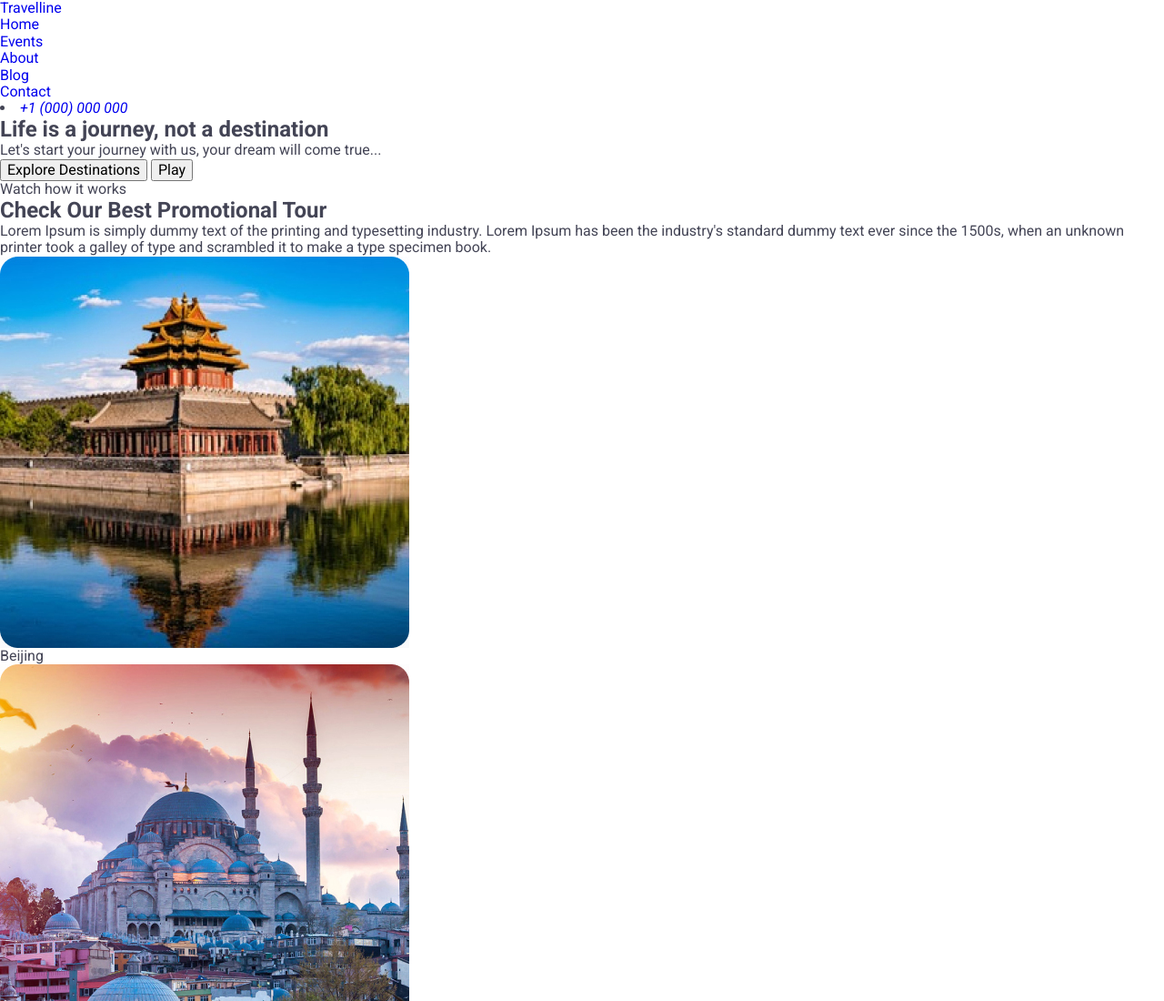
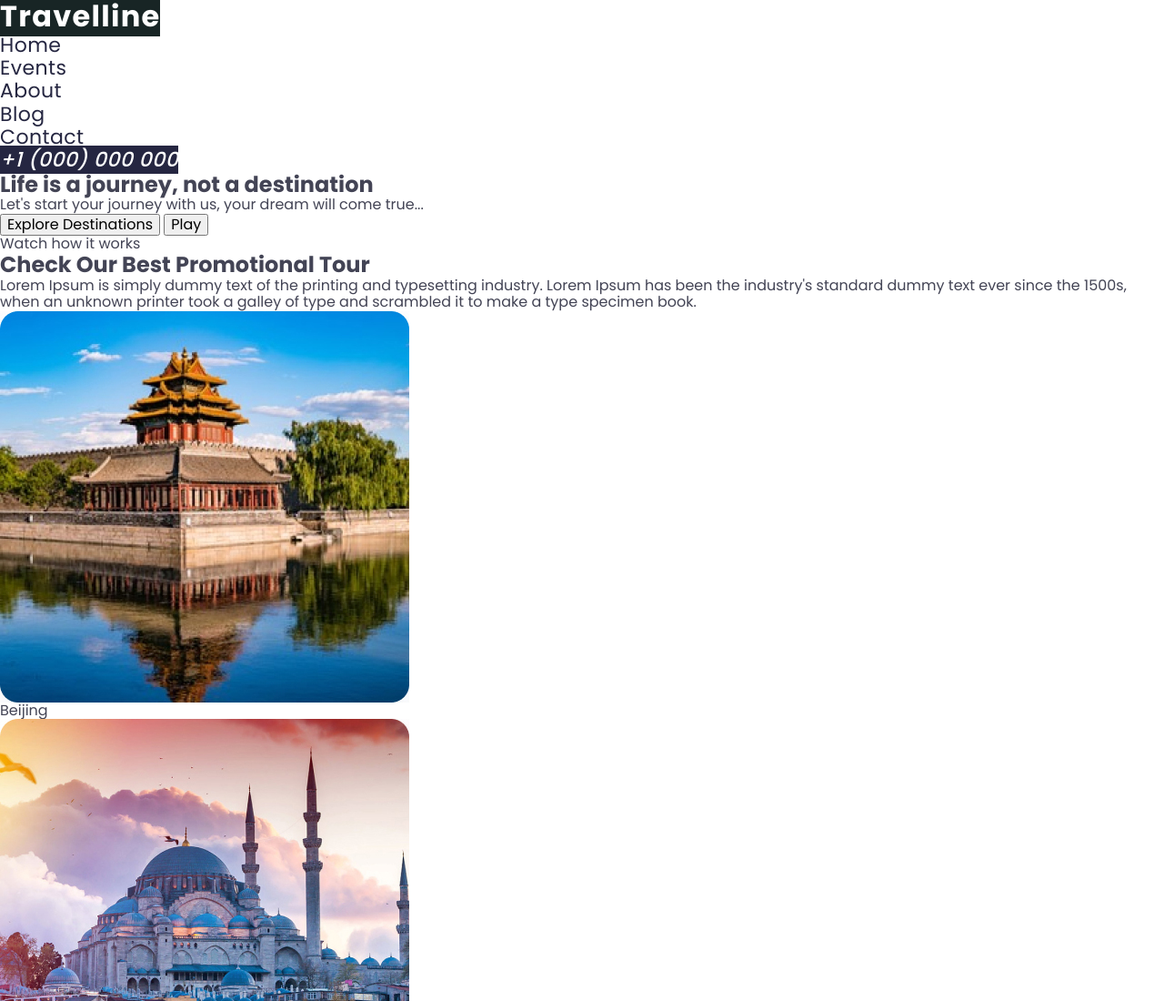
Before and after one commit to yurikorock/Travelline, a plain HTML site: page index.html in a window 1280 px wide. Shown: the top 1100 px of the page at 91% size. Drawn offline with nearby package versions, Linux system fonts and the light colour scheme.

Commit message:
add style fonts  to header

```diff
--- a/css/styles.css
+++ b/css/styles.css
@@ -1,5 +1,6 @@
 body {
-  font-family: "Roboto", sans-serif;
+  font-family: "Poppins", sans-serif;
+
   color: #434455;
   background-color: #fff;
 }
@@ -29,13 +30,50 @@ img {
 }
 
 .container {
-  width: 1920px;
+  width: 1720px;
   margin: 0 auto;
   padding: 0 15px;
 }
 
 /* #region Header */
+.header {}
 
+.header-nav {}
+
+.nav-logo {
+  font-weight: 700;
+  font-size: 32px;
+  letter-spacing: 0.04em;
+  color: #fff;
+
+  background-color: rgb(24, 37, 37);
+}
+
+.nav-list {}
+
+.nav-item {}
+
+.nav-link {
+  font-weight: 400;
+  font-size: 22px;
+  letter-spacing: 0.02em;
+  color: #252641;
+}
+
+.header-address {}
+
+.phone-list {}
+
+.phone-item {}
+
+.phone-link {
+  font-weight: 500;
+  font-size: 22px;
+  letter-spacing: 0.02em;
+  color: #fff;
+
+  background-color: #252641;
+}
 
 /* #endregion */
 
--- a/index.html
+++ b/index.html
@@ -8,7 +8,7 @@
     <link rel="preconnect" href="https://fonts.googleapis.com" />
     <link rel="preconnect" href="https://fonts.gstatic.com" crossorigin />
     <link
-      href="https://fonts.googleapis.com/css2?family=Raleway:ital,wght@0,700;1,700&family=Roboto:ital,wght@0,400;0,500;0,700;1,400;1,500;1,700&display=swap"
+      href="https://fonts.googleapis.com/css2?family=Nunito:wght@200..1000&family=Poppins:wght@400;500;600;700&display=swap"
       rel="stylesheet"
     />
     <!--Normalize-->
@@ -24,18 +24,22 @@
   <body>
     <!--Header section-->
     <header class="header">
-      <nav>
-        <a href="./index.html">Travelline</a>
-        <ul>
-          <li><a href="#">Home</a></li>
-          <li><a href="#">Events</a></li>
-          <li><a href="#">About</a></li>
-          <li><a href="#">Blog</a></li>
-          <li><a href="#">Contact</a></li>
+      <nav class="header-nav">
+        <a class="nav-logo" href="./index.html">Travelline</a>
+        <ul class="nav-list">
+          <li class="nav-item"><a class="nav-link" href="#">Home</a></li>
+          <li class="nav-item"><a class="nav-link" href="#">Events</a></li>
+          <li class="nav-item"><a class="nav-link" href="#">About</a></li>
+          <li class="nav-item"><a class="nav-link" href="#">Blog</a></li>
+          <li class="nav-item"><a class="nav-link" href="#">Contact</a></li>
         </ul>
       </nav>
-      <address>
-        <li><a href="tel:+1000000000">+1 (000) 000 000</a></li>
+      <address class="header-address">
+        <ul class="phone-list">
+          <li class="phone-item">
+            <a class="phone-link" href="tel:+1000000000">+1 (000) 000 000</a>
+          </li>
+        </ul>
       </address>
     </header>
 
```
